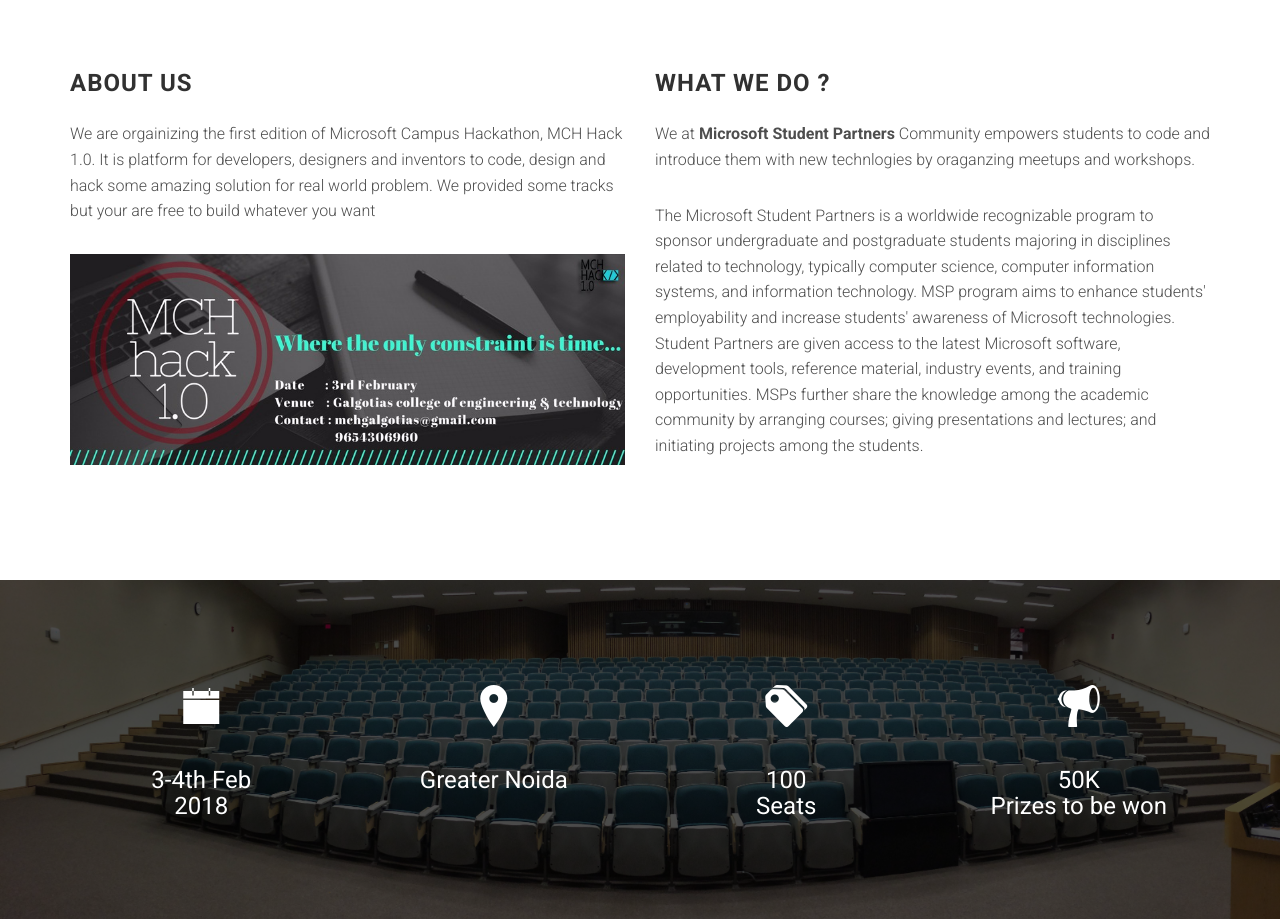
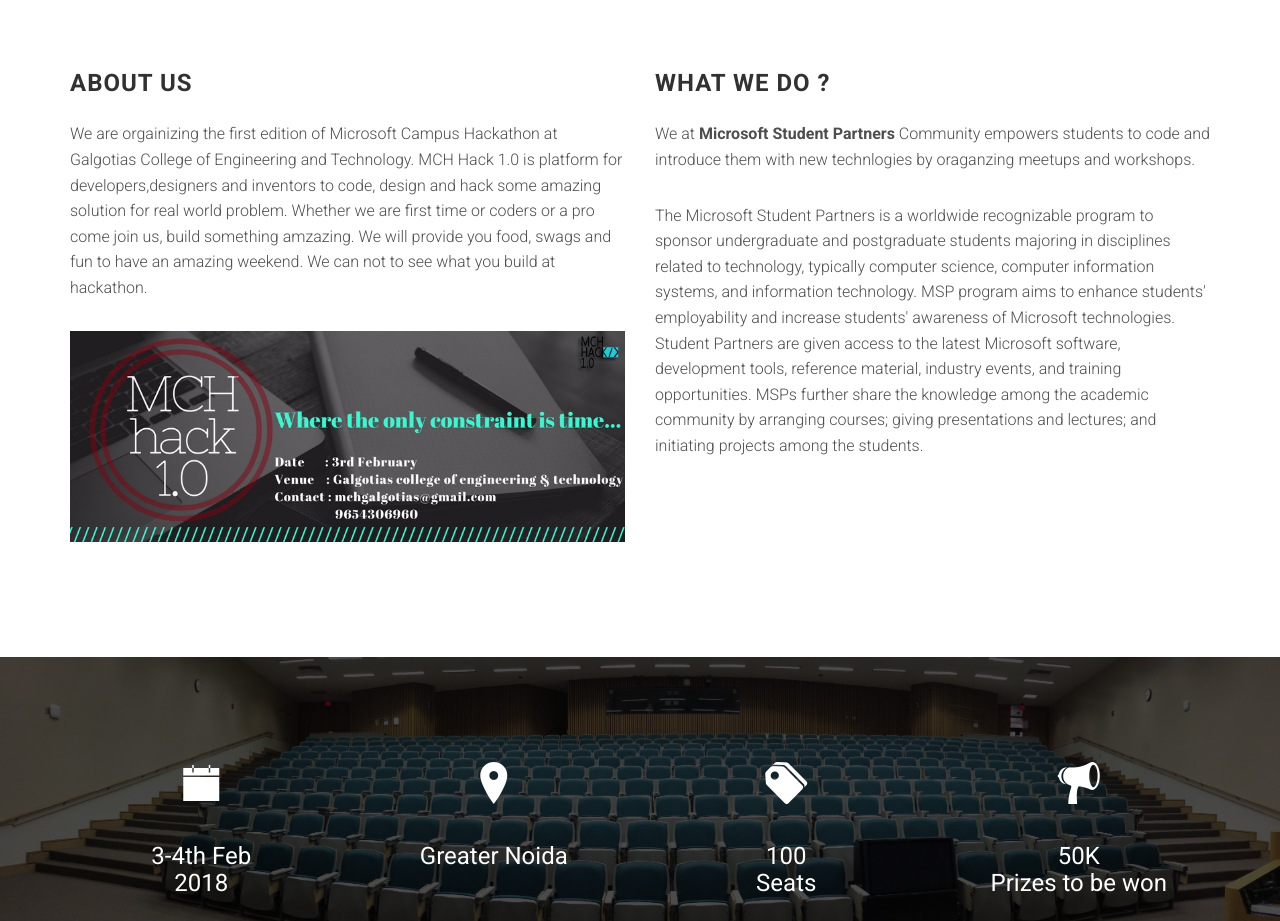
Before and after one commit to venkateshgupta5/mchack, a website: page index.html in a window 1280 px wide. Shown: the part 820-1741 px from the top of the page. Drawn offline with Linux system fonts and the light colour scheme; files whose address does not match are found by name.

Commit message:
updated detail

```diff
--- a/index.html
+++ b/index.html
@@ -77,10 +77,11 @@
 
                     <h3 class="section-title">About Us</h3>
 
-                    <p>We are orgainizing the first edition of Microsoft Campus Hackathon, MCH Hack 1.0. It is platform for developers,
-                        designers and inventors to code, design and hack some amazing solution for real world problem. We provided some
-                        tracks but your are free to build whatever you want</p>
+                    <p> We are orgainizing the first edition of Microsoft Campus Hackathon at Galgotias College of Engineering and Technology. MCH Hack 1.0 is platform for developers,designers and inventors to code, design and hack some amazing solution for real world problem.
+                        Whether we are first time or coders or a pro come join us, build something amzazing. We will provide
+                        you food, swags and fun to have an amazing weekend. We can not to see what you build at hackathon.
 
+                        <p>
                     <figure>
                         <img alt="" class="img-responsive" src="assets/images/cover.jpeg">
                     </figure>
```
